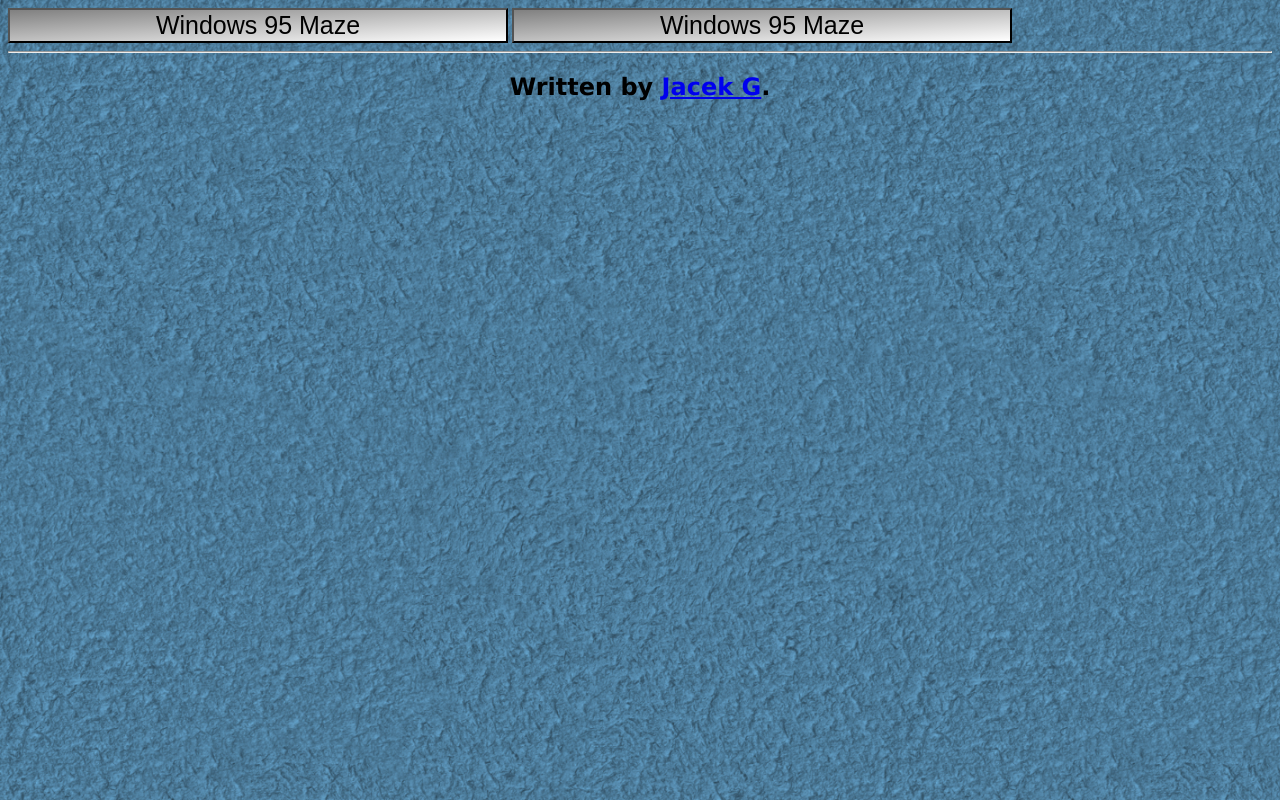
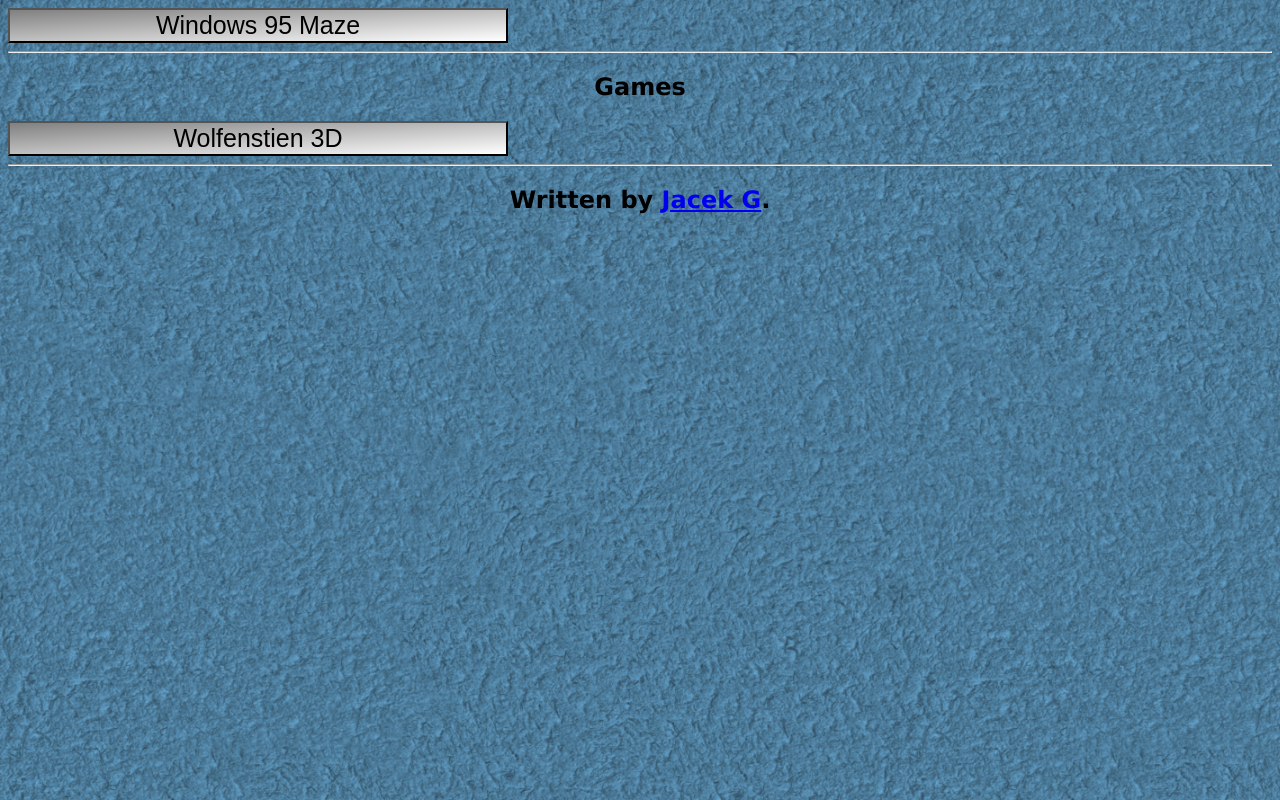
Before and after one commit to 6thGrader/t-2-telopea, a plain HTML site: page index.html in a window 1280 px wide. Drawn offline with Linux system fonts and the light colour scheme; a web font is replaced by a local one.

Commit message:
Update index.html

```diff
--- a/index.html
+++ b/index.html
@@ -15,11 +15,13 @@
     background: linear-gradient(to bottom right, grey, white);
     font-size: 25px;
 ">Windows 95 Maze</button>
-        <button class="button" onclick="window.location.href = 'games/maze/maze.html';" style="
+    <hr>
+    <h2>Games</h2>
+        <button class="button" onclick="window.location.href = 'games/wolf3d/index.html';" style="
     width: 500px;
     background: linear-gradient(to bottom right, grey, white);
     font-size: 25px;
-">Windows 95 Maze</button>
+">Wolfenstien 3D</button>
      <footer><hr><h2>Written by <a href="mailto:0288007@schoolsnet.act.edu.au">Jacek G</a>.</h2><br></footer>
   </body>
 </html>
```
